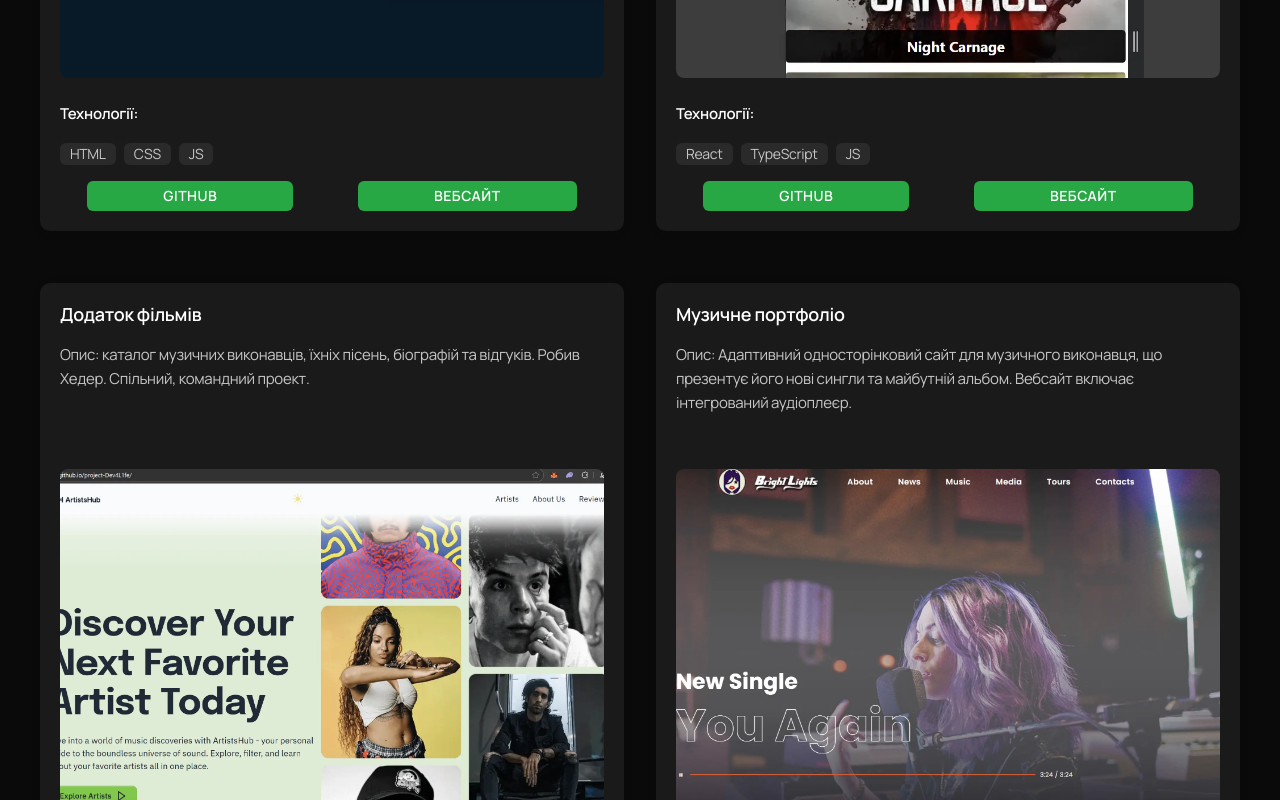
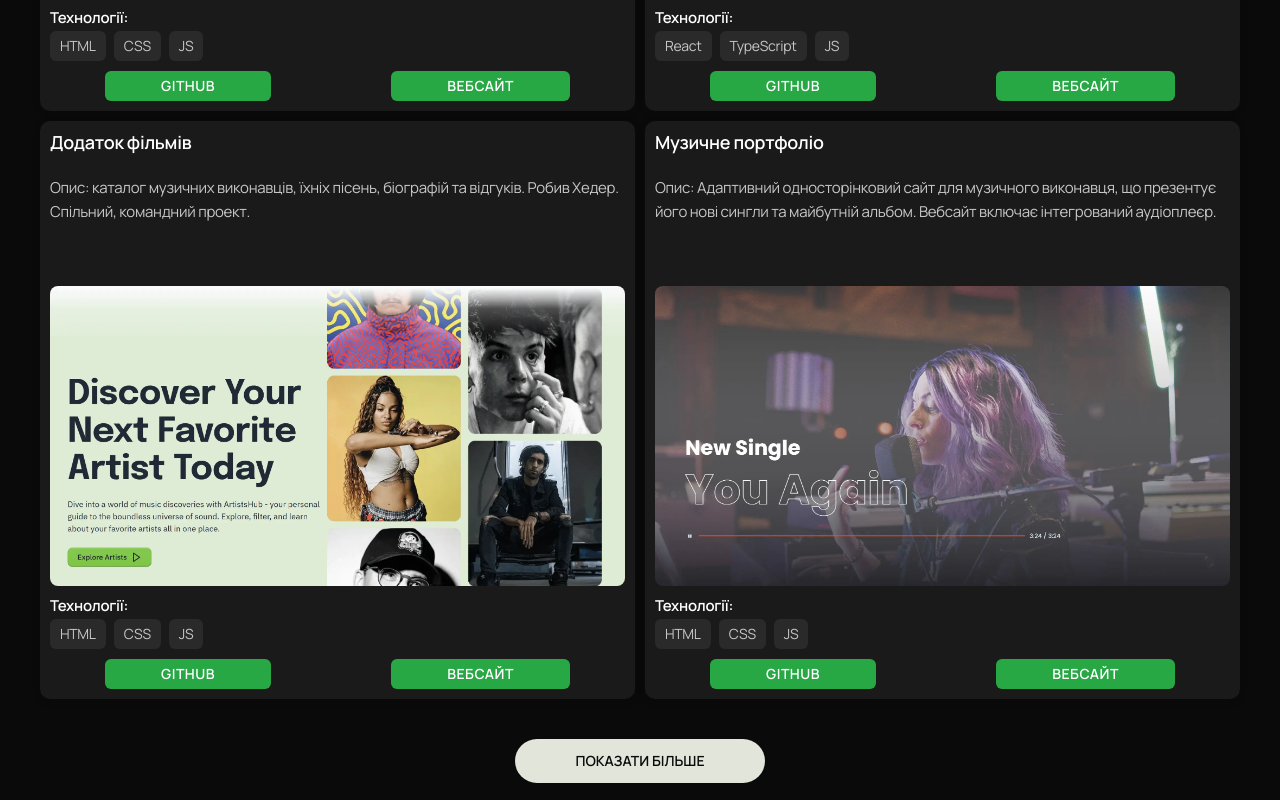
Before and after one commit to ljresetl/portfolio-frontend-react, a React (Vite) app: page / in a window 1280 px wide. Shown: the part 3640-4440 px from the top of the page. Built offline with nearby package versions, Linux system fonts and the light colour scheme.

Commit message:
up-portfolio-768

```diff
--- a/src/components/Portfolio/Portfolio.module.scss
+++ b/src/components/Portfolio/Portfolio.module.scss
@@ -24,29 +24,32 @@
     }
   }
 
+  /* === Грід карток === */
   .portfolio_list {
     display: grid;
-    grid-template-columns: 1fr; // 1 картка на мобільних
+    grid-template-columns: 1fr; /* мобільні: 1 картка */
     gap: 24px;
 
     @media (min-width: 768px) {
-      grid-template-columns: repeat(2, 1fr); // 2 картки на планшетах+
-      gap: 32px;
+      grid-template-columns: repeat(2, 1fr); /* планшети: 2 картки */
+      gap: 10px;
     }
   }
 
+  /* === Картка === */
   .project_card {
     display: flex;
     flex-direction: column;
-    gap: 16px;
+    justify-content: space-between; /* кнопки внизу */
     background-color: #1b1a1a;
     border-radius: 10px;
-    padding: 20px;
+    box-sizing: border-box;
+    padding: 10px;
     box-shadow: 0 2px 8px rgba(0, 0, 0, 0.1);
     transition:
       transform 0.25s ease,
       box-shadow 0.25s ease;
-    margin-bottom: 20px;
+    height: 100%; /* однакова висота карток у гріді */
 
     &:hover {
       transform: translateY(-4px);
@@ -58,6 +61,7 @@
       font-size: 18px;
       line-height: 1.3;
       color: #fff;
+      min-height: 45px; /* щоб заголовки не стрибали */
     }
 
     .portfolio_p {
@@ -65,24 +69,29 @@
       font-size: 15px;
       line-height: 1.6;
       color: #c7c7c7;
-      height: 110px;
+      min-height: 60px; /* тексти однакової висоти */
+      @media (min-width: 768px) {
+        height: 110px;
+      }
     }
 
     .portfolio_p_t {
       font-weight: 600;
       font-size: 15px;
       line-height: 1.6;
-      color: #ffffff;
+      color: #fff;
       margin-top: 8px;
-      min-height: 25px; // щоб усі були на одній висоті
+      min-height: 25px; /* заголовок для технологій */
     }
 
     .project_image {
       width: 100%;
-      height: auto;
+      height: 220px;
+      object-fit: cover;
       border-radius: 8px;
-      object-fit: cover;
-      height: 400px;
+      @media (min-width: 768px) {
+        height: 300px;
+      }
     }
 
     .project_tech {
@@ -95,11 +104,16 @@
       padding: 0;
       margin: 0;
       justify-content: flex-start;
+      min-height: 40px;
 
       li {
+        display: flex;
+        align-items: center;
+        justify-content: center;
         background-color: #2b2a2a;
         border-radius: 6px;
         padding: 4px 10px;
+        margin-bottom: 10px;
       }
     }
 
@@ -129,15 +143,17 @@
           background-color: #40b822;
           outline: none;
         }
+
         @media (min-width: 768px) {
-          padding: 8px 76px;
+          padding: 8px 56px; /* ширші кнопки на планшетах+ */
         }
       }
     }
   }
 
+  /* === Кнопка "Показати більше" === */
   .button_loadmore {
-    display: block;
+    display: block; /* обов’язково для margin: 0 auto */
     margin: 0 auto;
     border-radius: 100px;
     padding: 12px 24px;
--- a/src/components/Portfolio/Portfolio.tsx
+++ b/src/components/Portfolio/Portfolio.tsx
@@ -12,7 +12,7 @@ const Portfolio: React.FC = () => {
   return (
     <section id="portfolio" className={styles.portfolio}>
       <div className={styles.container}>
-       <div className={styles.content}>
+
           <h3 className={styles.portfolio_h}>Приклади робіт</h3>
 
           {/* Рендер карток через map */}
@@ -58,7 +58,7 @@ const Portfolio: React.FC = () => {
               Показати більше
             </button>
           )}
-        </div>
+
        </div>
     </section>
   );
```
